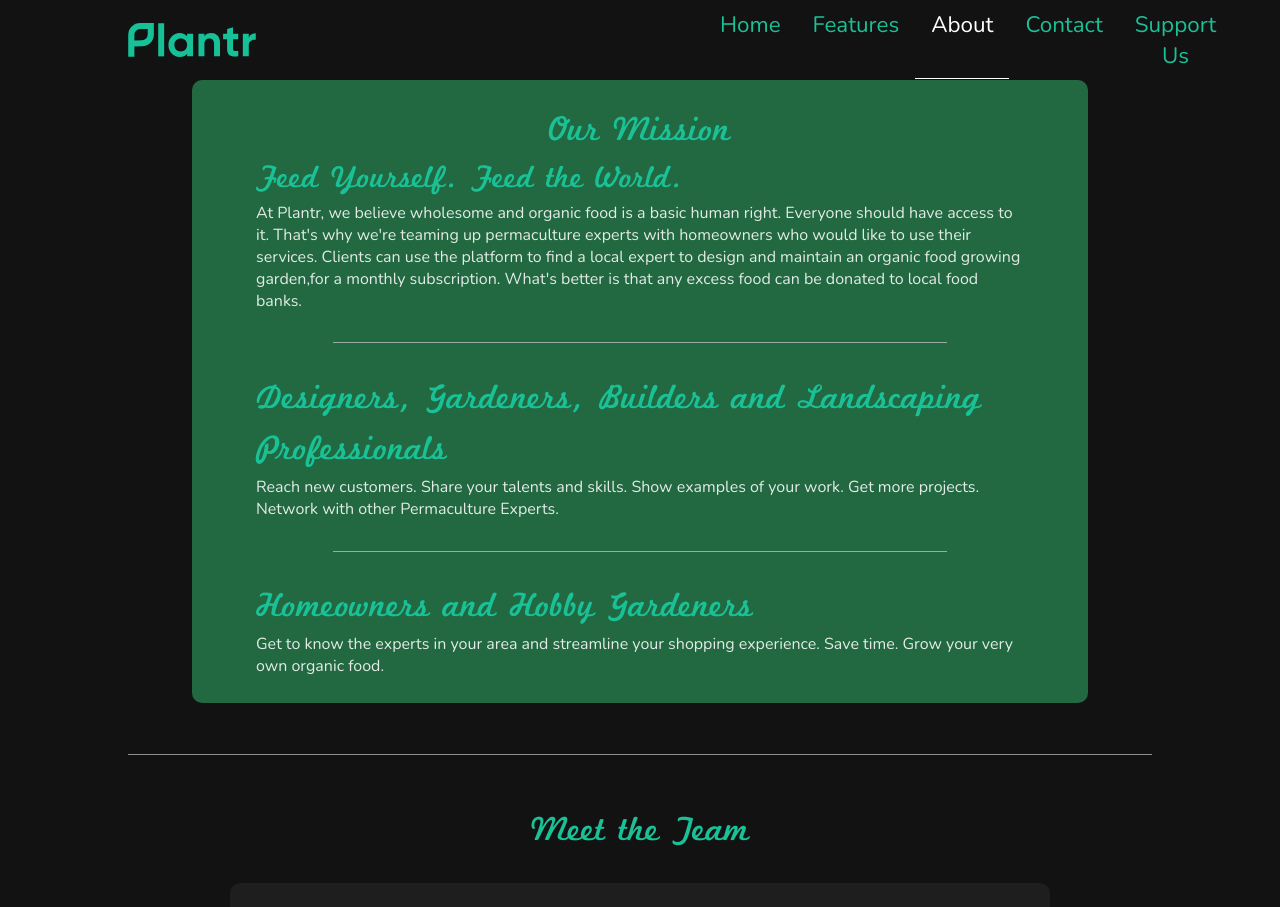
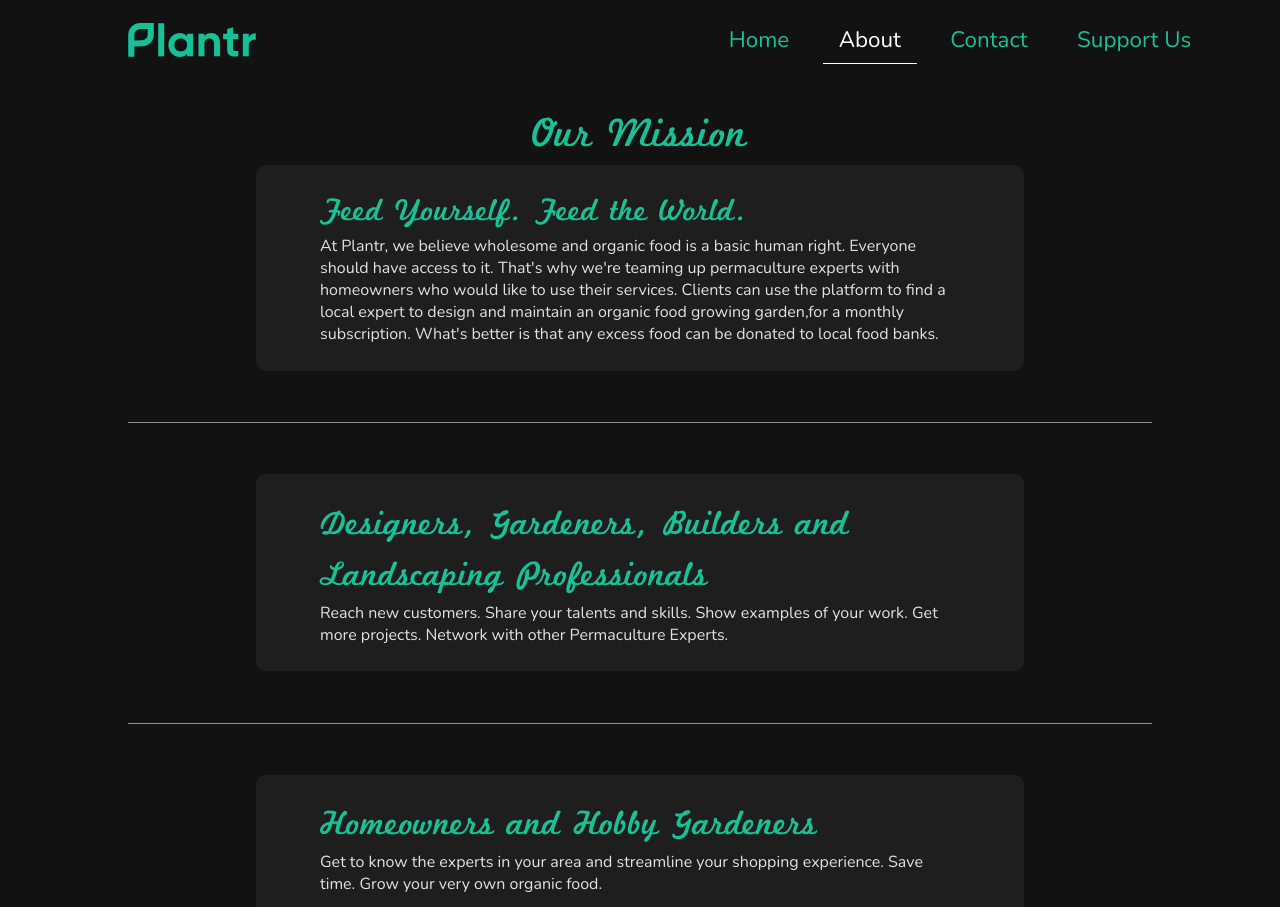
Before and after one commit to Plantrapp/plantrMarketing, a React (Create React App) app: page /about in a window 1280 px wide. Shown: the top 907 px of the page. Built offline with nearby package versions, Linux system fonts and the light colour scheme.

Commit message:
about page adjustments

```diff
--- a/src/components/NavBar/NavBar.js
+++ b/src/components/NavBar/NavBar.js
@@ -18,9 +18,9 @@ export default function NavBar() {
         <NavLink exact to="/" activeStyle={activeStyle} className="nav-link">
           Home
         </NavLink>
-        <NavLink to="/features" activeStyle={activeStyle} className="nav-link">
+        {/* <NavLink to="/features" activeStyle={activeStyle} className="nav-link">
           Features
-        </NavLink>
+        </NavLink> */}
         <NavLink to="/about" activeStyle={activeStyle} className="nav-link">
           About
         </NavLink>
--- a/src/pages/About/About.css
+++ b/src/pages/About/About.css
@@ -45,10 +45,10 @@
   color: #1ac197;
   /* background-color: #1ac197; */
 }
-.mission {
-  width: 70%;
+.mission-cards {
+  width: 60%;
   margin: 0 auto;
-  background-color: rgb(34, 104, 64);
+  background-color: rgba(255, 255, 255, 0.05);
   border-radius: 10px;
   padding: 2% 5%;
 }
--- a/src/pages/About/About.js
+++ b/src/pages/About/About.js
@@ -16,34 +16,45 @@ export default function About() {
   return (
     <div className="nav-bar-padding">
       <section className="mission">
-        <h3 className="plantrFont">Our Mission</h3>
-        <h4 className="plantrFont text-left">Feed Yourself. Feed the World.</h4>
+        <h2 className="plantrFont">Our Mission</h2>
+        <div className="mission-cards">
+          <h4 className="plantrFont text-left">
+            Feed Yourself. Feed the World.
+          </h4>
           <p className="text-left">
             At Plantr, we believe wholesome and organic food is a basic human
-          right. Everyone should have access to it. That's why we're teaming up
-          permaculture experts with homeowners who would like to use their
+            right. Everyone should have access to it. That's why we're teaming
+            up permaculture experts with homeowners who would like to use their
             services. Clients can use the platform to find a local expert to
             design and maintain an organic food growing garden,for a monthly
-          subscription. What's better is that any excess food can be donated to
-          local food banks.
+            subscription. What's better is that any excess food can be donated
+            to local food banks.
           </p>
+        </div>
         <hr />
+        <div className="mission-cards">
           <h3 className="plantrFont text-left">
             Designers, Gardeners, Builders and Landscaping Professionals
           </h3>
           <p className="text-left ">
             Reach new customers. Share your talents and skills. Show examples of
-          your work. Get more projects. Network with other Permaculture Experts.
+            your work. Get more projects. Network with other Permaculture
+            Experts.
           </p>
+        </div>
         <hr />
-        <h3 className="plantrFont text-left">Homeowners and Hobby Gardeners</h3>
+        <div className="mission-cards">
+          <h3 className="plantrFont text-left">
+            Homeowners and Hobby Gardeners
+          </h3>
           <p className="text-left">
             Get to know the experts in your area and streamline your shopping
             experience. Save time. Grow your very own organic food.
           </p>
+        </div>
       </section>
       <hr />
-      <h3 className="plantrFont">Meet the Team</h3>
+      <h2 className="plantrFont">Meet the Team</h2>
       <div className="carousel-container">
         <Carousel activeIndex={index} onSelect={handleSelect}>
           <Carousel.Item>
```
Also changed, not shown: src/assets/images/shaneDavis.jpg. Lines whose indentation alone changed are shown as unchanged.
